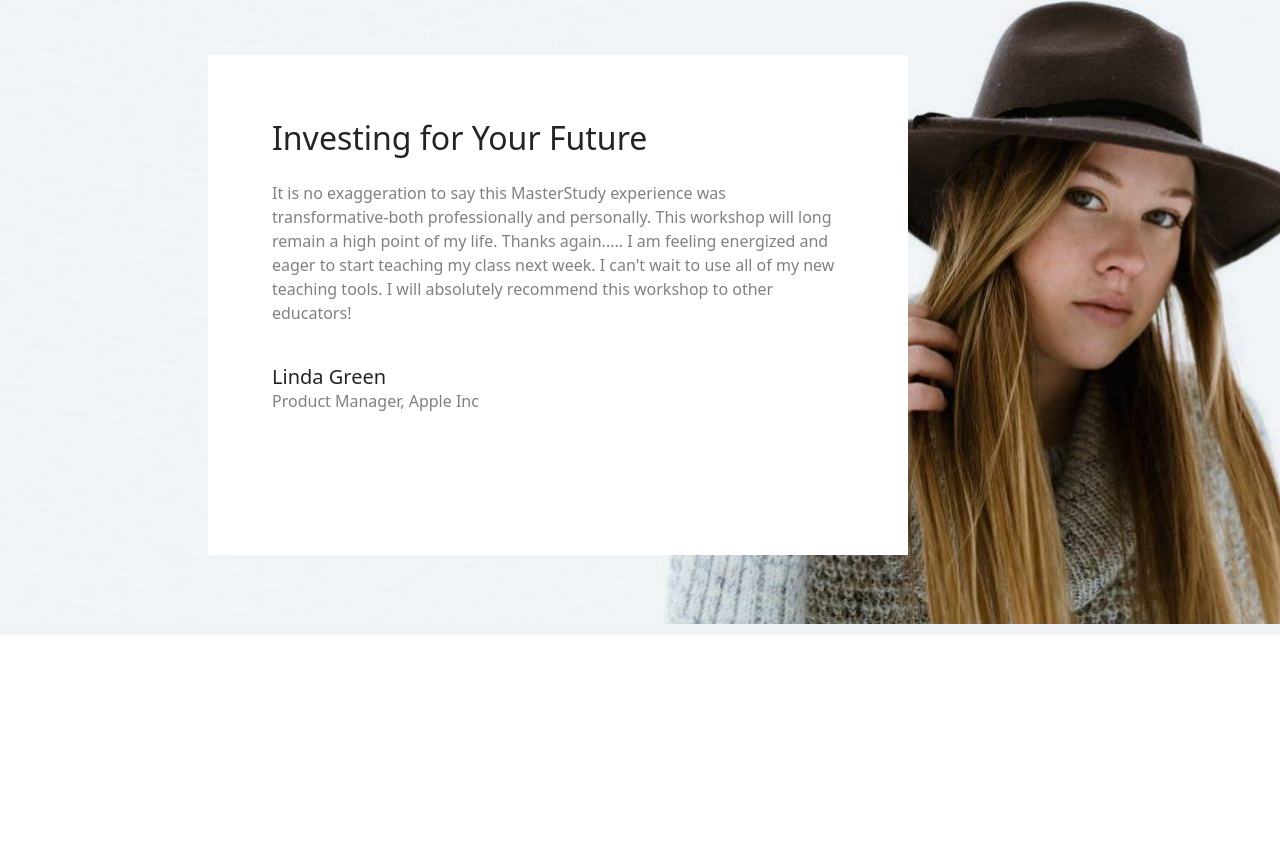
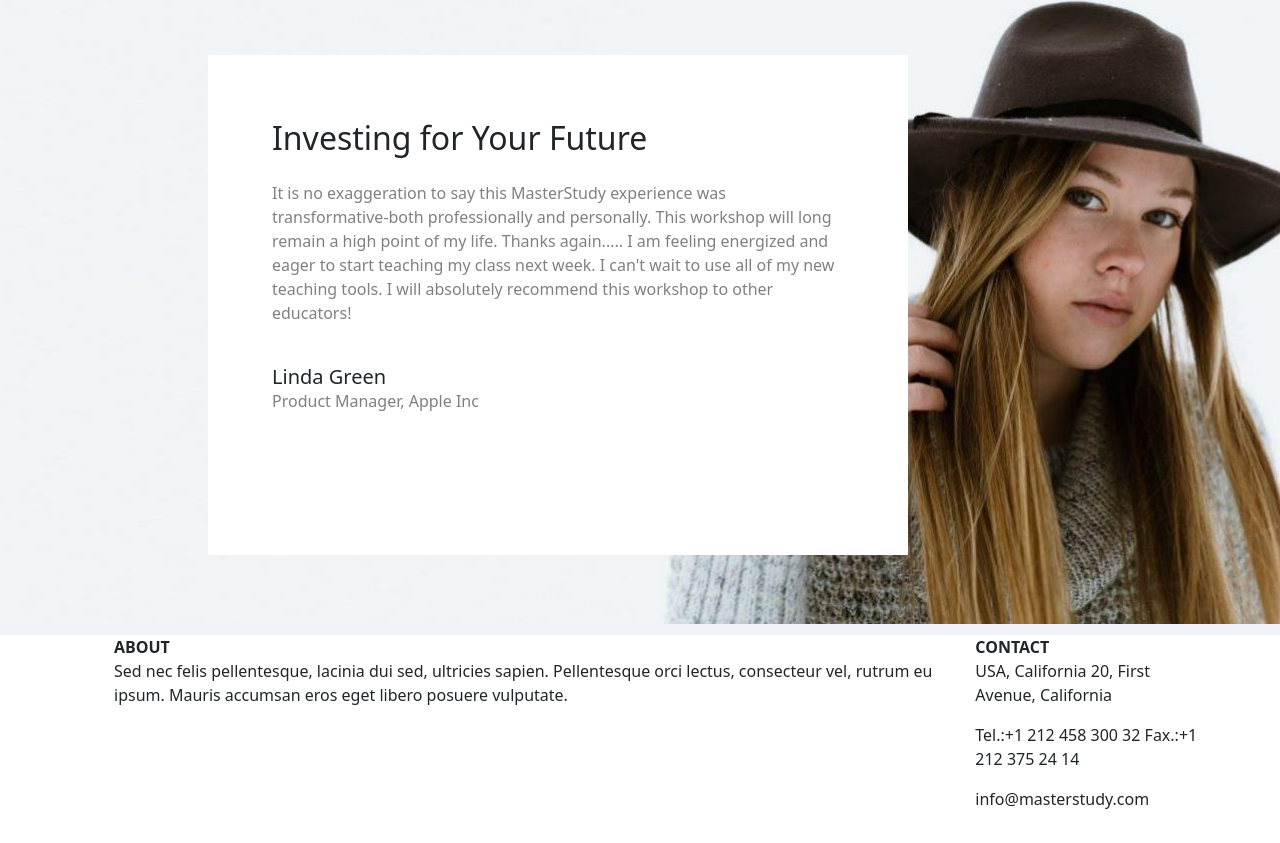
Before and after one commit to vittorioaquilino/proj-html-vuejs, a Vue app: page / in a window 1280 px wide. Shown: the part 4061-4904 px from the top of the page. Before the commit the page ends 4696 px from the top, so only its background shows below. Built offline with nearby package versions, Linux system fonts and the light colour scheme.

Commit message:
add linksFooter array

```diff
--- a/src/App.vue
+++ b/src/App.vue
@@ -9,7 +9,7 @@
       <!-- /main -->
 
       <!-- footer -->
-      <AppFooter />
+      <AppFooter :footerMenu="linksFooter"/>
       <!-- /footer -->
     </div>
 </template>
@@ -50,6 +50,29 @@ export default {
                     text: "Demos"
                 },
             ],
+            linksFooter: [
+                {
+                    url: "#",
+                    title: "about",
+                    description: [
+                        {
+                            text: "Sed nec felis pellentesque, lacinia dui sed, ultricies sapien. Pellentesque orci lectus, consecteur vel, rutrum eu ipsum. Mauris accumsan eros eget libero posuere vulputate."
+                        },
+                    ]
+                },
+                {
+                    url: "#",
+                    title: "contact",
+                    description: [
+                        {
+                            text: "USA, California 20, First Avenue, California",
+                            number: "Tel.:+1 212 458 300 32 Fax.:+1 212 375 24 14",
+                            email: "info@masterstudy.com"
+
+                        },
+                    ],
+                },
+            ],
         }
     },
 }
--- a/src/components/AppFooter.vue
+++ b/src/components/AppFooter.vue
@@ -1,10 +1,27 @@
 <template>
-  <section>
-    <!-- pre footer -->
-    <AppPreFooter />
-    <!-- /pre footer -->
+    <section>
+      <!-- pre footer -->
+      <AppPreFooter />
+      <!-- /pre footer -->
 
-  </section>
+      <div class="ms_footer">
+        <div class="container">
+        <ul class="footer-list d-flex">
+          <li
+          v-for="(element, index) in footerMenu"
+          :key="index"
+          >
+            <a class="fw-bold text-uppercase" href="">{{ element.title }}</a>
+            <p>{{ element.description[0].text }}</p>
+            <p>{{ element.description[0].number }}</p>
+            <p>{{ element.description[0].email }}</p>
+          </li>
+        </ul>
+
+        </div>
+      </div>
+
+    </section>
 </template>
 
 <script>
@@ -14,10 +31,16 @@ export default {
     name: "AppFooter",
     components: {
       AppPreFooter,
+    },
+    props: {
+      footerMenu: Array,
     }
 }
 </script>
 
 <style lang="scss" scoped>
+.footer-list {
+ justify-content: space-around;
+}
 
 </style>
```
